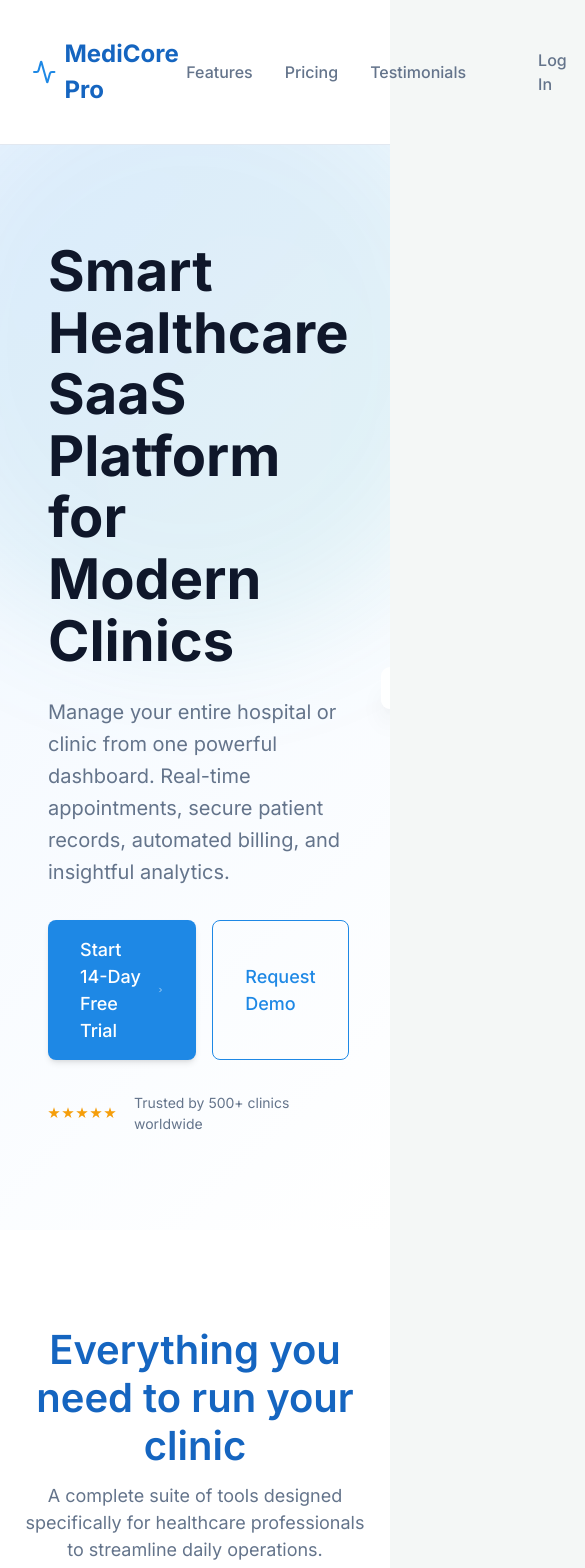
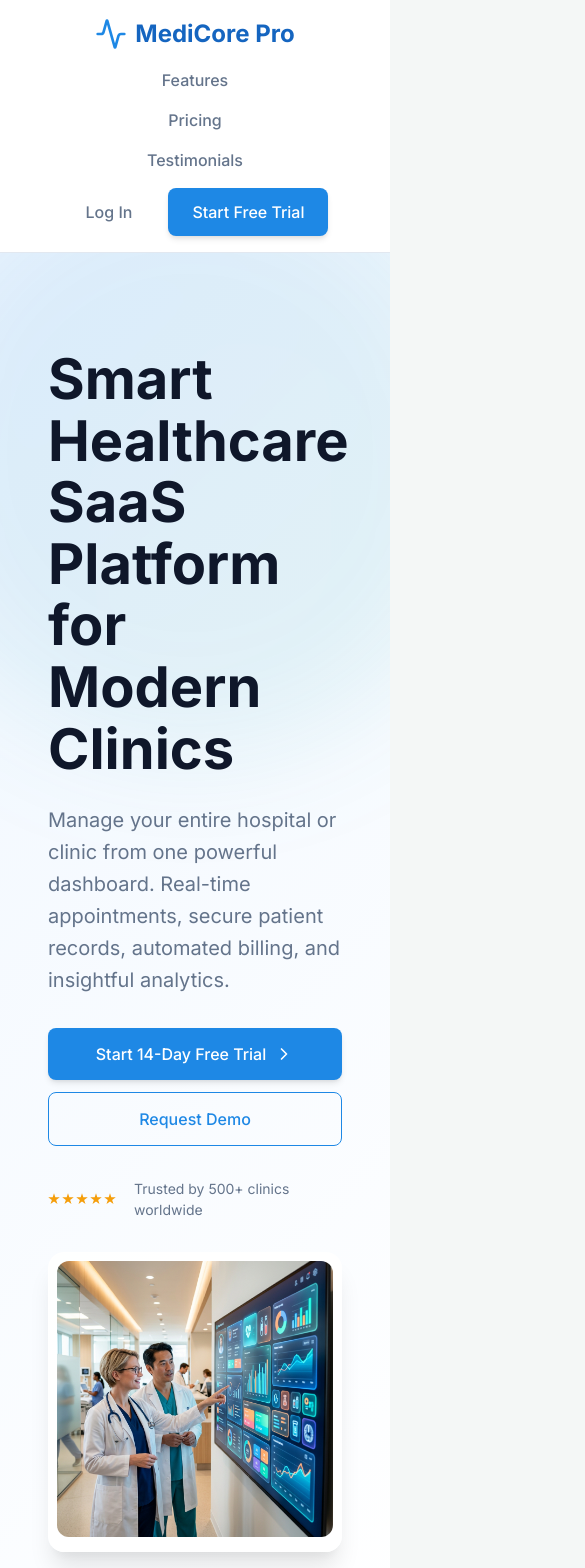
Before and after one commit to far2081/medicore-app, a Next.js app: page / in a window 390 px wide. Shown: the top 1568 px of the page, 585 px wide, since content can reach past the window. Built offline with nearby package versions, Linux system fonts and the light colour scheme.

Commit message:
Refactor header and hero section layout
Refactor header and hero section for improved styling and structure.

```diff
--- a/src/app/page.tsx
+++ b/src/app/page.tsx
@@ -6,26 +6,16 @@ export default function LandingPage() {
   return (
     <div style={{ display: 'flex', flexDirection: 'column', minHeight: '100vh' }}>
       {/* Header */}
-      <header style={{
-        display: 'flex',
-        justifyContent: 'space-between',
-        alignItems: 'center',
-        padding: '1.5rem 2rem',
-        backgroundColor: 'white',
-        borderBottom: '1px solid var(--border-color)',
-        position: 'sticky',
-        top: 0,
-        zIndex: 100
-      }}>
+      <header className="header">
         <div style={{ display: 'flex', alignItems: 'center', gap: '0.5rem' }}>
           <Activity color="var(--primary)" size={32} />
           <span style={{ fontSize: '1.5rem', fontWeight: 800, color: 'var(--primary-dark)' }}>MediCore Pro</span>
         </div>
-        <nav style={{ display: 'flex', gap: '2rem', alignItems: 'center' }}>
-          <Link href="#features" style={{ fontWeight: 500, color: 'var(--text-gray)' }}>Features</Link>
-          <Link href="#pricing" style={{ fontWeight: 500, color: 'var(--text-gray)' }}>Pricing</Link>
-          <Link href="#testimonials" style={{ fontWeight: 500, color: 'var(--text-gray)' }}>Testimonials</Link>
-          <div style={{ display: 'flex', gap: '1rem', marginLeft: '1rem' }}>
+        <nav className="header-nav">
+          <Link href="#features" className="header-link">Features</Link>
+          <Link href="#pricing" className="header-link">Pricing</Link>
+          <Link href="#testimonials" className="header-link">Testimonials</Link>
+          <div className="header-actions">
             <Link href="/login" className="btn btn-ghost">Log In</Link>
             <Link href="/signup" className="btn btn-primary">Start Free Trial</Link>
           </div>
@@ -35,17 +25,17 @@ export default function LandingPage() {
       {/* Hero Section */}
       <section className="hero-section">
         <div className="hero-bg-shape"></div>
-        <div className="container grid md:grid-cols-2 items-center gap-8 animate-fade-in" style={{ gridTemplateColumns: '1fr 1fr' }}>
+        <div className="container grid grid-cols-1 md:grid-cols-2 items-center gap-8 animate-fade-in">
           <div className="hero-content">
             <h1 className="hero-title">Smart Healthcare SaaS Platform for Modern Clinics</h1>
             <p className="hero-subtitle">
               Manage your entire hospital or clinic from one powerful dashboard. Real-time appointments, secure patient records, automated billing, and insightful analytics.
             </p>
-            <div className="flex gap-4">
-              <Link href="/signup" className="btn btn-primary" style={{ padding: '1rem 2rem', fontSize: '1.125rem' }}>
+            <div className="hero-buttons">
+              <Link href="/signup" className="btn btn-primary hero-btn">
                 Start 14-Day Free Trial <ChevronRight size={20} />
               </Link>
-              <Link href="/demo" className="btn btn-outline" style={{ padding: '1rem 2rem', fontSize: '1.125rem' }}>
+              <Link href="/demo" className="btn btn-outline hero-btn">
                 Request Demo
               </Link>
             </div>
```
